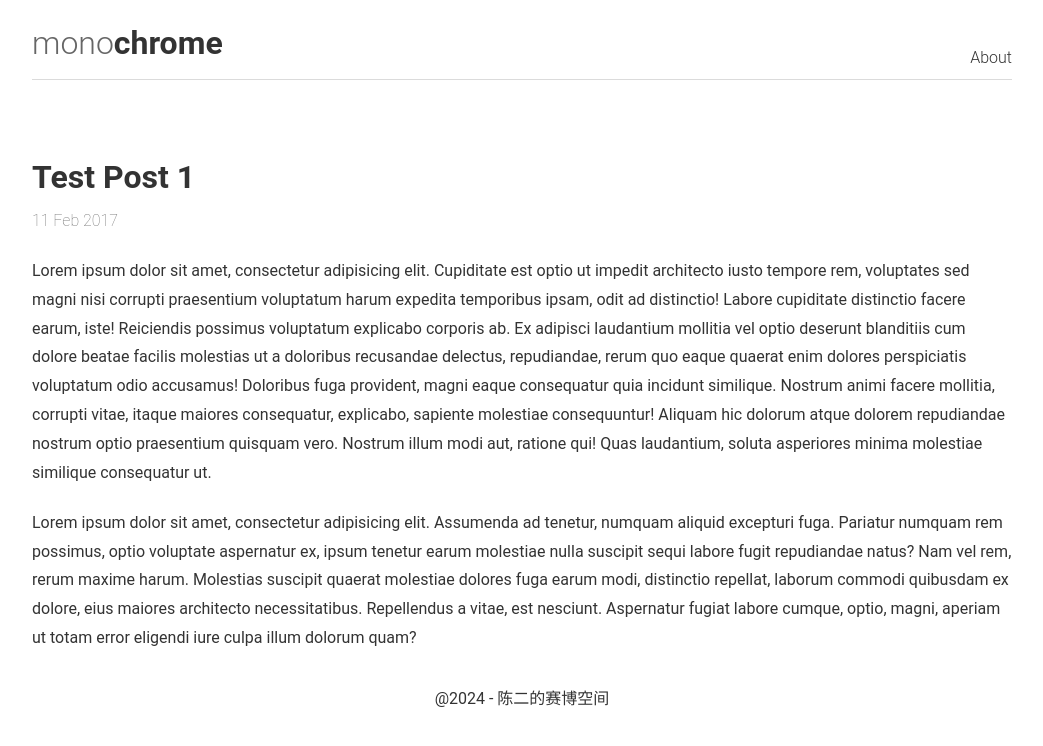
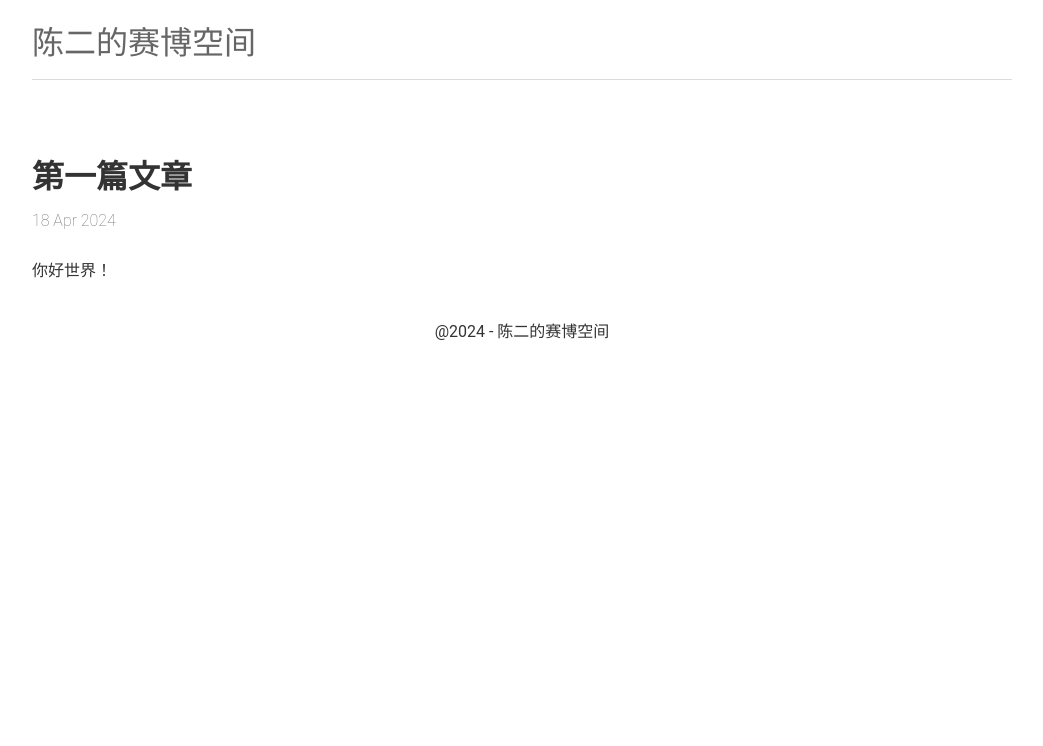
Before and after one commit to usercd/usercd.github.io, a Jekyll site: the page built from _posts/2024-04-18-test-post-1.md, in a window 1280 px wide. Shown: the top 746 px of the page, without its empty margins (118-1161 px from the left). Built offline with Jekyll 4.4.1, drawn with Linux system fonts in a browser that asks for light colours.

Commit message:
change theme for me

```diff
--- a/_includes/header.html
+++ b/_includes/header.html
@@ -3,7 +3,7 @@
     <span class="f-left">
       <a href="{{ site.baseurl }}/">
         <h1>
-          <span>mono</span>chrome
+          <span>陈二的赛博空间</span>
         </h1>
       </a>
     </span>
--- a/_posts/2017-02-11-test-post-1.md
+++ /dev/null
@@ -1,8 +0,0 @@
----
-title: This is the first test post.
-description: This is the first test post.
-header: Test Post 1
----
-Lorem ipsum dolor sit amet, consectetur adipisicing elit. Cupiditate est optio ut impedit architecto iusto tempore rem, voluptates sed magni nisi corrupti praesentium voluptatum harum expedita temporibus ipsam, odit ad distinctio! Labore cupiditate distinctio facere earum, iste! Reiciendis possimus voluptatum explicabo corporis ab. Ex adipisci laudantium mollitia vel optio deserunt blanditiis cum dolore beatae facilis molestias ut a doloribus recusandae delectus, repudiandae, rerum quo eaque quaerat enim dolores perspiciatis voluptatum odio accusamus! Doloribus fuga provident, magni eaque consequatur quia incidunt similique. Nostrum animi facere mollitia, corrupti vitae, itaque maiores consequatur, explicabo, sapiente molestiae consequuntur! Aliquam hic dolorum atque dolorem repudiandae nostrum optio praesentium quisquam vero. Nostrum illum modi aut, ratione qui! Quas laudantium, soluta asperiores minima molestiae similique consequatur ut.
-
-Lorem ipsum dolor sit amet, consectetur adipisicing elit. Assumenda ad tenetur, numquam aliquid excepturi fuga. Pariatur numquam rem possimus, optio voluptate aspernatur ex, ipsum tenetur earum molestiae nulla suscipit sequi labore fugit repudiandae natus? Nam vel rem, rerum maxime harum. Molestias suscipit quaerat molestiae dolores fuga earum modi, distinctio repellat, laborum commodi quibusdam ex dolore, eius maiores architecto necessitatibus. Repellendus a vitae, est nesciunt. Aspernatur fugiat labore cumque, optio, magni, aperiam ut totam error eligendi iure culpa illum dolorum quam?
--- /dev/null
+++ b/_posts/2024-04-18-test-post-1.md
@@ -0,0 +1,6 @@
+---
+title: Hello World
+description: This is the first test post.
+header: 第一篇文章
+---
+你好世界！
```
Also changed, not shown: _posts/404.md (renamed from 404.md), _posts/about.md (renamed from about.md), 8 other files.
